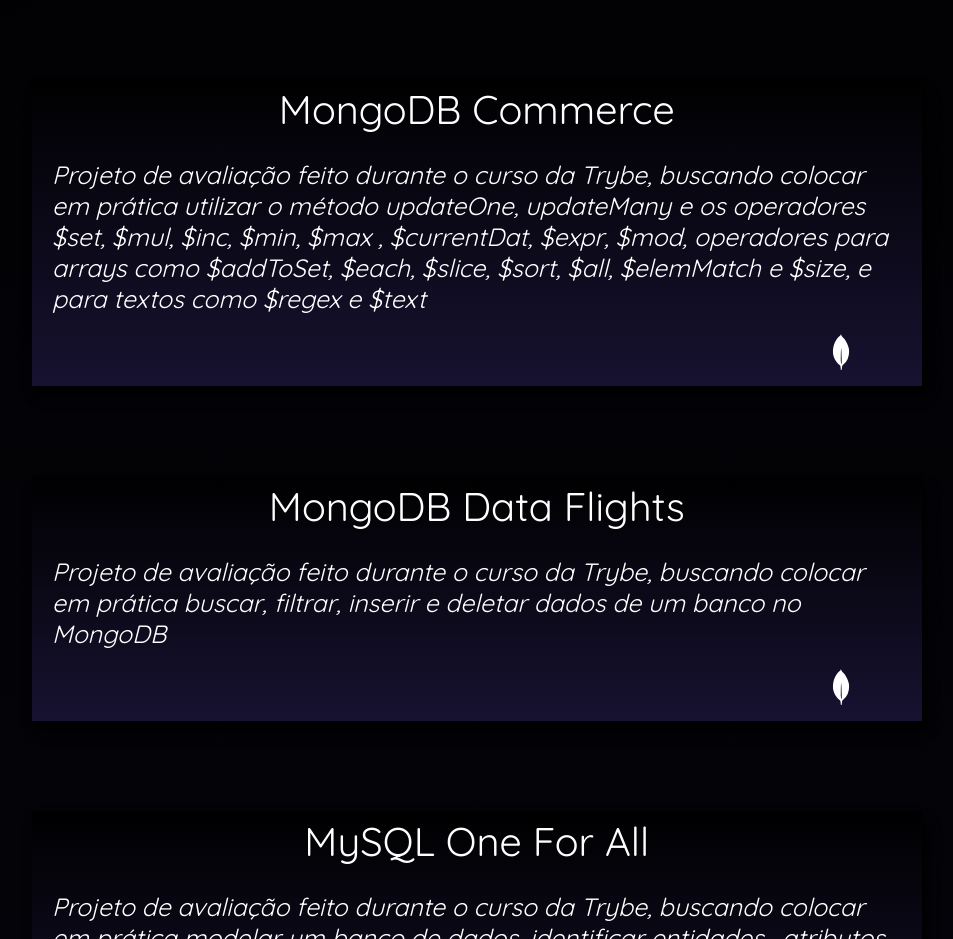
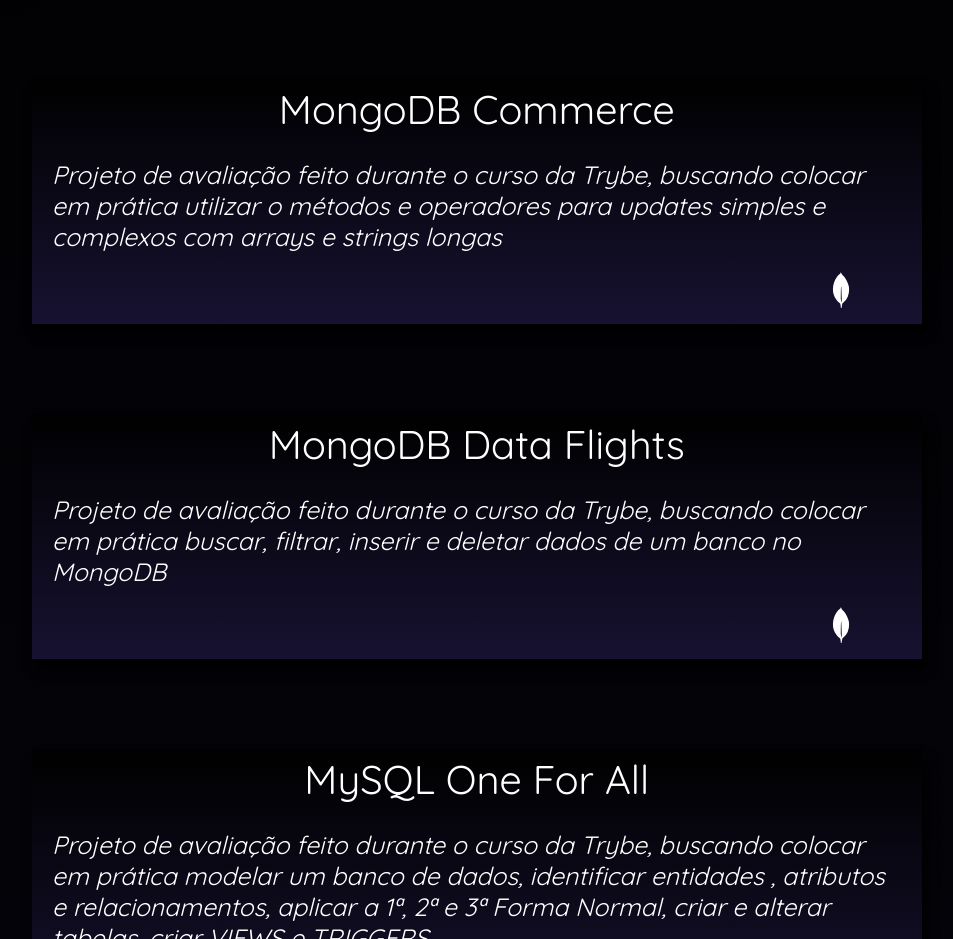
Before and after one commit to Gonzagadavid/portfolio, a React (Create React App) app: page /projetos_cursos/projetos-trybe in a window 1280 px wide. Shown: the part 820-1759 px from the top of the page, without its empty margins (287-1240 px from the left). Built offline with nearby package versions, Linux system fonts and the light colour scheme.

Commit message:
adicionado projeto mongodb commerce

```diff
--- a/src/data/projects/trybeProjects.js
+++ b/src/data/projects/trybeProjects.js
@@ -4,7 +4,7 @@
     {
       title: 'MongoDB Commerce',
       tec: 'mongo',
-      description: 'Projeto de avaliação feito durante o curso da Trybe, buscando colocar em prática utilizar o método updateOne, updateMany e os operadores $set, $mul, $inc, $min, $max , $currentDat, $expr, $mod, operadores para arrays como $addToSet, $each, $slice, $sort, $all, $elemMatch e $size, e para textos como $regex e $text',
+      description: 'Projeto de avaliação feito durante o curso da Trybe, buscando colocar em prática utilizar o métodos e operadores para updates simples e complexos com arrays e strings longas',
       path: 'https://github.com/Gonzagadavid/mongodb-commerce',
     },
     {
```
